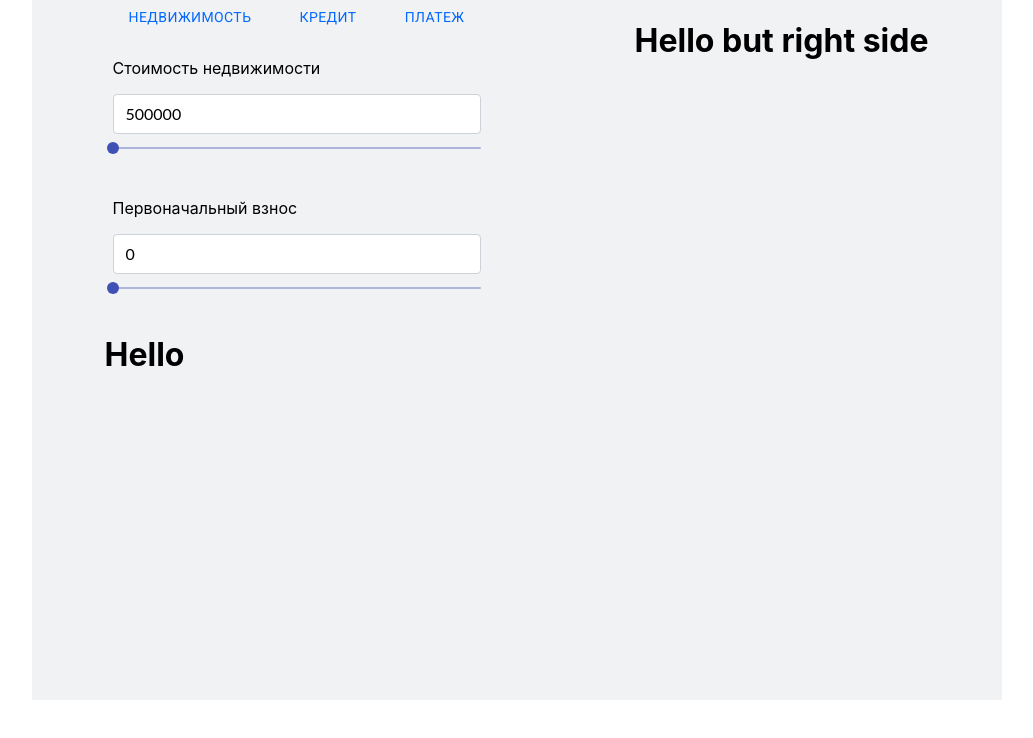
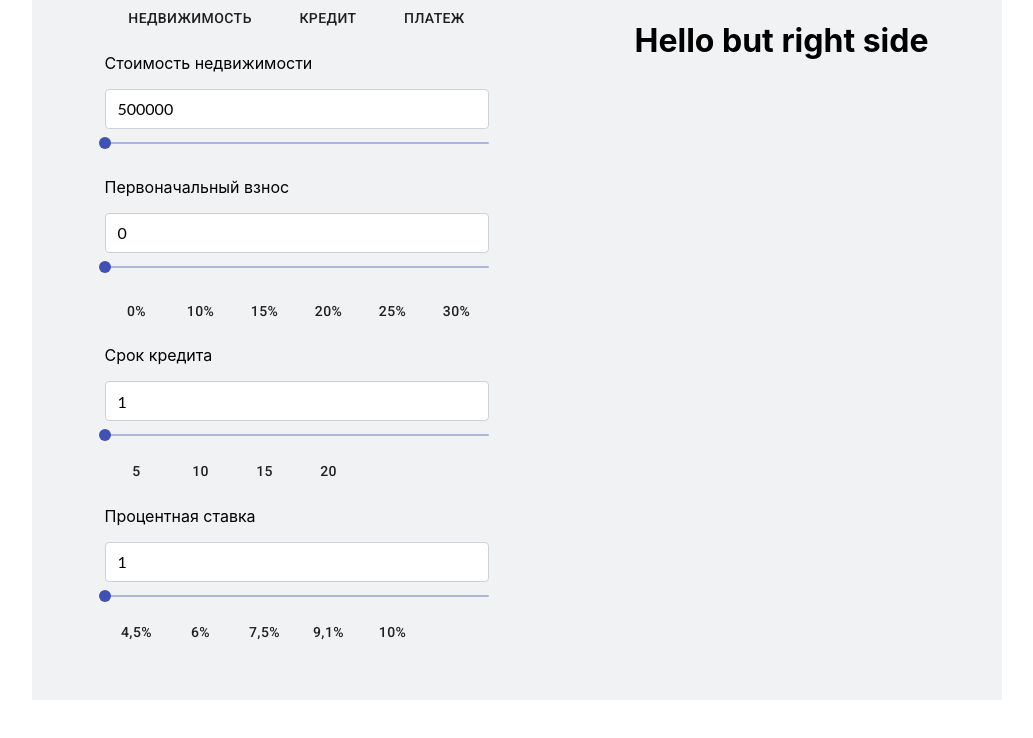
Before and after one commit to Amazingwhite/projects, a React (Create React App) app in the folder table/: page / in a window 1280 px wide. Shown: the top 738 px of the page, without its empty margins (123-1156 px from the left). Built offline with nearby package versions, Linux system fonts and the light colour scheme.

Commit message:
четыре слайдера сырая версия

```diff
--- a/table/src/calculator/calculator.jsx
+++ b/table/src/calculator/calculator.jsx
@@ -1,106 +1,59 @@
-import { Button, makeStyles } from '@material-ui/core';
+import { Button } from '@material-ui/core';
 import Slider from '@material-ui/core/Slider';
-import { useEffect, useState } from 'react';
-import './calculator.css';
+import { useState } from 'react';
+import classes from './calculator.module.css';
 
-const useStyles = makeStyles({
-    calculator: {
-        display: 'flex',
-        alignItems: 'center',
-        flexDirection: 'column',
-        justifyContent: 'flex-start'
-    },
-    container: {
-        width: 970,
-        height: 700,
-        display: 'flex',
-        justifyContent: 'space-around',
-        backgroundColor: '#f1f2f4',
-        margin: 'auto'
-    },
-    leftPanel: {
-        width: 384,
-        display: 'flex',
-        flexDirection: 'column',
-        textAlign: 'left'
-    },
-    switchCalculator: {
-        display: 'flex',
-        flexDirection: 'row'
-    },
-    rightPanel: {
-        width: 296,
-        display: 'flex',
-        flexDirection: 'column'
-    },
-    switchCalculatorButton: {
-        flexGrow: 1,
-        fontSize: 14,
-        lineHeight: '22px',
-        color: '#0468FF',
-        fontWeight: 400
-    },
-    estateCost: {
-        margin: 8
-    },
-    firstDeposit: {
-        margin: 8
-    },
-    estateCostText: {
-        display: 'block'
-    },
-    estateInput: {
-        width: '100%',
-        border: '1px solid #CED1D7',
-        height: 40,
-        outline: 'none',
-        padding: '9px 12px',
-        fontSize: 16,
-        boxSizing: ' border-box',
-        fontFamily: 'Lato,Arial,sans-serif',
-        lineHeight: 22,
-        borderRadius: 4
-    },
-    firstDepositInput: {
-        width: '100%',
-        border: '1px solid #CED1D7',
-        height: 40,
-        outline: 'none',
-        padding: '9px 12px',
-        fontSize: 16,
-        boxSizing: ' border-box',
-        fontFamily: 'Lato,Arial,sans-serif',
-        lineHeight: 22,
-        borderRadius: 4
-    }
-})
-
-function Calculator() {
+export default function Calculator() {
 
     const [estateValue, setEstateValue] = useState(500000);
+    const [firstDepositValue, setFirstDepositValue] = useState(0);
+    const [loanPeriorValue, setLoanPeriorValue] = useState(1);
+    const [interestRateValue, setInterestRateValue] = useState(1);
 
     const handleEstateSliderChange = (event, newEstateValue) => {
         setEstateValue(newEstateValue);
-    }
+    };
 
     const handleEstateInputChange = (event) => {
         setEstateValue(+event.target.value);
     };
 
-    const [firstDepositValue, setFirstDepositValue] = useState(0);
-
     const handleFirstDepositSliderChange = (event, newFirstDepositValue) => {
         setFirstDepositValue(newFirstDepositValue);
-    }
+    };
 
     const handleFirstDepositInputChange = (event) => {
         setFirstDepositValue(+event.target.value);
     };
 
+    const firstDepositPercentCounter = (event) => {
+        setFirstDepositValue((estateValue - 500000)*event.currentTarget.value)
+    };
 
+    const handleLoanPeriorSliderChange = (event, newLoanPeriodValue) => {
+        setLoanPeriorValue(newLoanPeriodValue);
+    };
 
+    const handleLoanPeriodInputChange = (event) => {
+        setLoanPeriorValue(+event.target.value);
+    };
 
-    const classes = useStyles();
+    const changeLoanPeriod = (event) => {
+        setLoanPeriorValue(+event.currentTarget.value);
+    };
+
+    const handleInterestRateSliderChange = (event, newInterestRateValue) => {
+        setInterestRateValue(newInterestRateValue);
+    };
+
+    const handleInterestRateInputChange = (event) => {
+        setInterestRateValue(+event.target.value);
+    };
+
+    const changeInterestRate = (event) => {
+        setInterestRateValue(+event.currentTarget.value);
+    };
+
     return (
         <div className="calculator">
             <div className={classes.container}>
@@ -113,31 +66,79 @@ function Calculator() {
 
                     <div className={classes.estateCost}>
                         <p>Стоимость недвижимости</p>
-                        <input className={classes.estateInput} type="number" value={estateValue} onChange={handleEstateInputChange}></input>
+                        <input className={classes.estateInput} type="number" value={estateValue} onChange={handleEstateInputChange} />
                         <Slider
                             min={500000}
                             max={99999999}
                             step={280000}
                             defaultValue={500000}
                             onChange={handleEstateSliderChange}
-                            value={typeof estateValue === 'number' ? estateValue : 500000}
-                        ></Slider>
+                            value={estateValue}/>
                     </div>
 
                     <div className={classes.firstDeposit}>
                         <p>Первоначальный взнос</p>
-                        <input className={classes.firstDepositInput} type="number" value={firstDepositValue >= estateValue - 500000 ? estateValue - 500000 : firstDepositValue} onChange={handleFirstDepositInputChange}></input>
+                        <input
+                            className={classes.firstDepositInput}
+                            type="number"
+                            value={firstDepositValue >= estateValue - 500000 ? estateValue - 500000 : firstDepositValue}
+                            onChange={handleFirstDepositInputChange} />
                         <Slider
                             min={0}
                             max={estateValue - 500000}
                             step={10000}
                             defaultValue={0}
                             onChange={handleFirstDepositSliderChange}
-                            value={firstDepositValue}
-                        ></Slider>
+                            value={firstDepositValue}/>
+
+                        <div className={classes.firstDepositButtons}>
+                            <Button className={classes.firstDepositPercentButton} onClick={firstDepositPercentCounter} value={0}>0%</Button>
+                            <Button className={classes.firstDepositPercentButton} onClick={firstDepositPercentCounter} value={0.1}>10%</Button>
+                            <Button className={classes.firstDepositPercentButton} onClick={firstDepositPercentCounter} value={0.15}>15%</Button>
+                            <Button className={classes.firstDepositPercentButton} onClick={firstDepositPercentCounter} value={0.2}>20%</Button>
+                            <Button className={classes.firstDepositPercentButton} onClick={firstDepositPercentCounter} value={0.25}>25%</Button>
+                            <Button className={classes.firstDepositPercentButton} onClick={firstDepositPercentCounter} value={0.3}>30%</Button>
+                        </div>
                     </div>
 
-                    <h1>Hello</h1>
+                    <div className={classes.loanPeriod}>
+                        <p>Срок кредита</p>
+                        <input className={classes.loanPeriodInput} type="number" onChange={handleLoanPeriodInputChange} value={loanPeriorValue} />
+                        <Slider
+                            min={1}
+                            max={30}
+                            step={1}
+                            defaultValue={1}
+                            onChange={handleLoanPeriorSliderChange}
+                            value={loanPeriorValue}/>
+
+                        <div className={classes.loanPeriodButtons}>
+                            <Button className={classes.loanPeriodButton} onClick={changeLoanPeriod} value={5}>5</Button>
+                            <Button className={classes.loanPeriodButton} onClick={changeLoanPeriod} value={10}>10</Button>
+                            <Button className={classes.loanPeriodButton} onClick={changeLoanPeriod} value={15}>15</Button>
+                            <Button className={classes.loanPeriodButton} onClick={changeLoanPeriod} value={20}>20</Button>
+                        </div>
+                    </div>
+
+                    <div className={classes.interestRate}>
+                        <p>Процентная ставка</p>
+                        <input className={classes.interestRateInput} type="number" value={interestRateValue} onChange={handleInterestRateInputChange} />
+                        <Slider
+                            min={1}
+                            max={30}
+                            step={0.1}
+                            defaultValue={1}
+                            onChange={handleInterestRateSliderChange}
+                            value={interestRateValue} />
+
+                        <div className={classes.loanPeriodButtons}>
+                            <Button className={classes.loanPeriodButton} onClick={changeInterestRate} value={4.5}>4,5%</Button>
+                            <Button className={classes.loanPeriodButton} onClick={changeInterestRate} value={6}>6%</Button>
+                            <Button className={classes.loanPeriodButton} onClick={changeInterestRate} value={7.5}>7,5%</Button>
+                            <Button className={classes.loanPeriodButton} onClick={changeInterestRate} value={9.1}>9,1%</Button>
+                            <Button className={classes.loanPeriodButton} onClick={changeInterestRate} value={10}>10%</Button>
+                        </div>
+                    </div>
                 </div>
                 <div className={classes.rightPanel}>
                     <h1>Hello but right side</h1>
@@ -146,5 +147,3 @@ function Calculator() {
         </div>
     );
 }
-
-export default Calculator;
--- /dev/null
+++ b/table/src/calculator/calculator.module.css
@@ -0,0 +1,82 @@
+.calculator {
+    display: flex;
+    align-items: center;
+    flex-direction: column;
+    justify-content: flex-start;
+}
+
+.container {
+    width: 970px;
+    height: 700px;
+    display: flex;
+    justify-content: space-around;
+    background-color: #f1f2f4;
+    margin: auto;
+}
+
+.leftPanel {
+    width: 384px;
+    display: flex;
+    flex-direction: column;
+    text-align: left;
+}
+
+.switchCalculator {
+    display: flex;
+    flex-direction: row
+}
+
+.rightPanel {
+    width: 296px;
+    display: flex;
+    flex-direction: column;
+}
+
+.switchCalculatorButton {
+    flex-grow: 1;
+    font-size: 14px;
+    line-height: 22px;
+    color: #0468FF;
+    font-weight: 400;
+}
+
+.estateCost,
+.firstDeposit,
+.loanPeriod {
+    margin: 8;
+}
+
+.estateCostText {
+    display: block;
+}
+
+.estateInput,
+.firstDepositInput,
+.loanPeriodInput,
+.interestRateInput {
+    width: 100%;
+    border: 1px solid #CED1D7;
+    height: 40px;
+    outline: none;
+    padding: 9px 12px;
+    font-size: 16px;
+    box-sizing: border-box;
+    font-family: Lato,Arial,sans-serif;
+    line-height: 22px;
+    border-radius: 4px;
+}
+
+.firstDepositButtons {
+    margin: 8px 0 0 0;
+    display: flex;
+    flex-direction: row;
+}
+
+.firstDepositPercentButton,
+.loanPeriodButton {
+    min-width: 0;
+    margin: 4px;
+    font-size: 12px;
+    line-height: 18px;
+    background-color: rgba(21, 34, 66, 0.06);
+}
```
Also changed, not shown: table/src/calculator/calculator.css (deleted).
